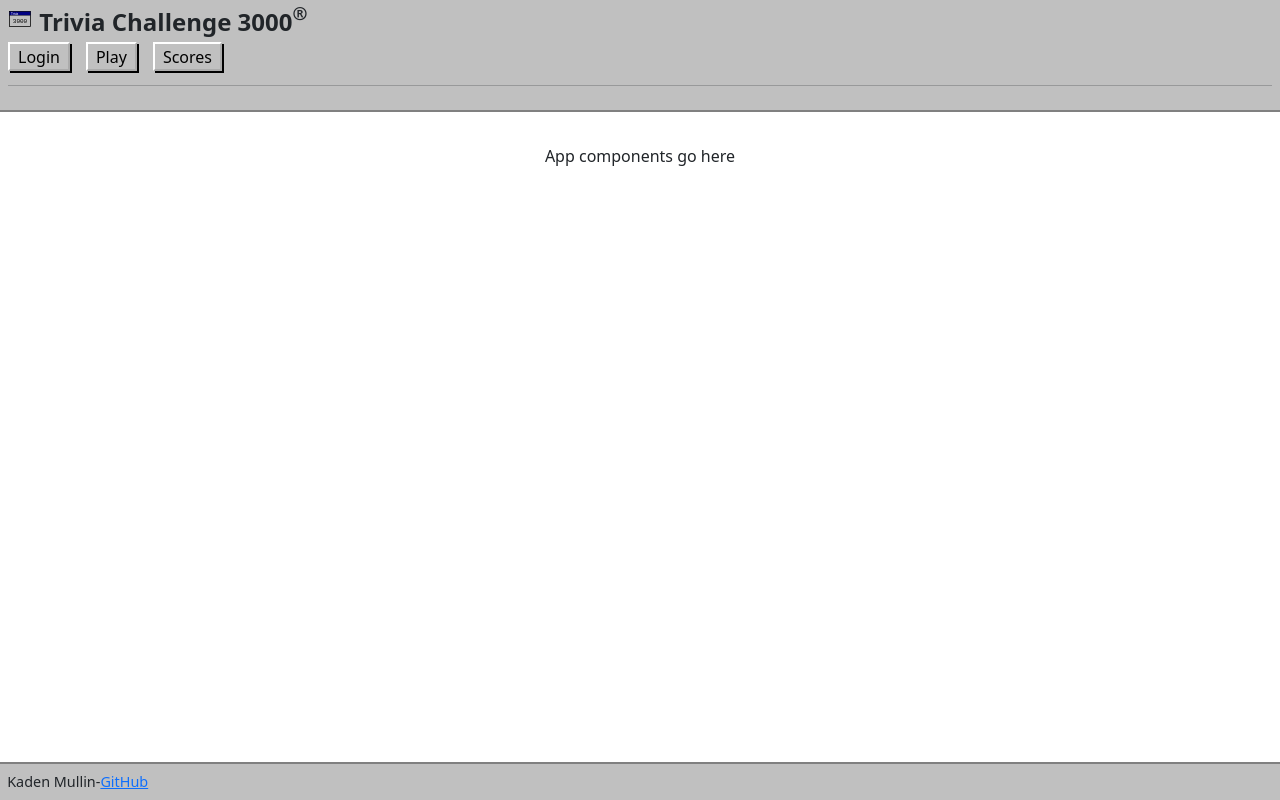
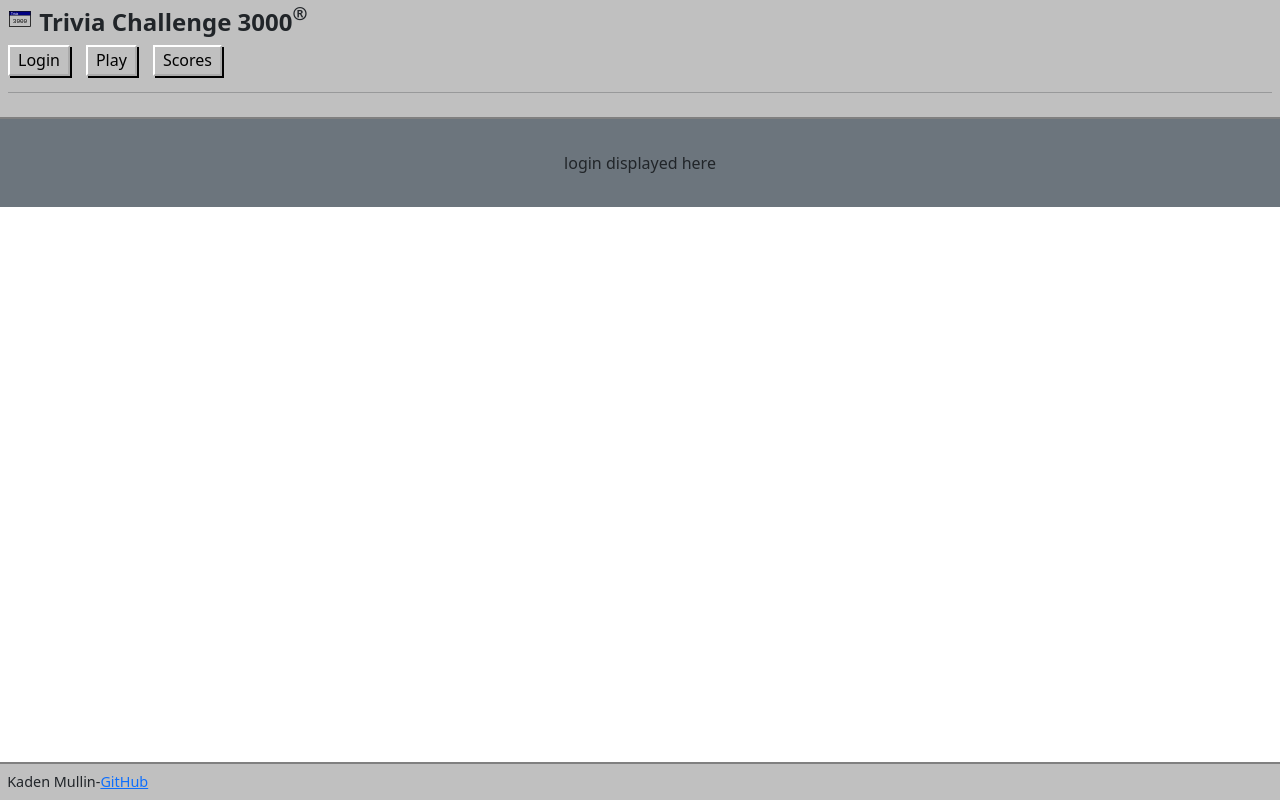
Before and after one commit to kmullin8/startup, a React (Vite) app: page / in a window 1280 px wide. Built offline with nearby package versions, Linux system fonts and the light colour scheme.

Commit message:
Injected the routed component, edited app.css nav menu

```diff
--- a/src/app.css
+++ b/src/app.css
@@ -44,9 +44,6 @@
 
 nav menu li {
   margin-right: 1em;
-}
-
-nav menu li a {
   text-decoration: none;
   color: black;
   padding: 0.1em 0.5em;
@@ -55,7 +52,7 @@
   box-shadow: 2px 2px 0px black;
 }
 
-nav menu li a:hover {
+nav menu li:hover {
   background-color: #000080;
   color: white;
 }
--- a/src/app.jsx
+++ b/src/app.jsx
@@ -1,7 +1,11 @@
 import React from 'react';
 import 'bootstrap/dist/css/bootstrap.min.css';
 import './app.css';
-import { BrowserRouter } from 'react-router-dom';
+
+import { BrowserRouter, NavLink, Route, Routes } from 'react-router-dom';
+import { Login } from './login/login';
+import { Play } from './play/play';
+import { Scores } from './scores/scores';
 
 export default function App() {
   return (
@@ -19,16 +23,33 @@
 
           <nav>
             <menu>
-              <li><a href="index.html">Login</a></li>
-              <li><a href="play.html">Play</a></li>
-              <li><a href="scores.html">Scores</a></li>
+                <li className="nav-item">
+                    <NavLink className="nav-link" to="">
+                        Login
+                    </NavLink>
+                </li>
+                <li className="nav-item">
+                    <NavLink className="nav-link" to="play">
+                        Play
+                    </NavLink>
+                </li>
+                <li className="nav-item">
+                    <NavLink className="nav-link" to="scores">
+                        Scores
+                    </NavLink>
+                </li>
             </menu>
           </nav>
 
           <hr />
         </header>
 
-        <main>App components go here</main>
+        <Routes>
+            <Route path='/' element={<Login />} exact />
+            <Route path='/play' element={<Play />} />
+            <Route path='/scores' element={<Scores />} />
+            <Route path='*' element={<NotFound />} />
+        </Routes>
 
         <footer>
           <div className="name-github">
@@ -40,3 +61,7 @@
     </BrowserRouter>
   );
 }
+
+function NotFound() {
+  return <main className="container-fluid bg-secondary text-center">404: Return to sender. Address unknown.</main>;
+}
```
